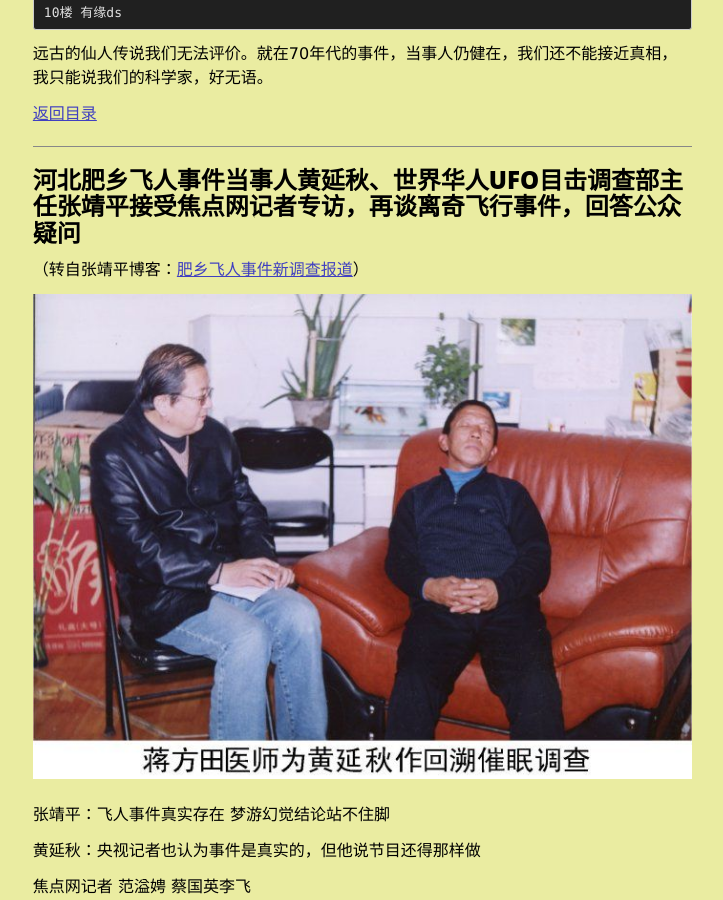
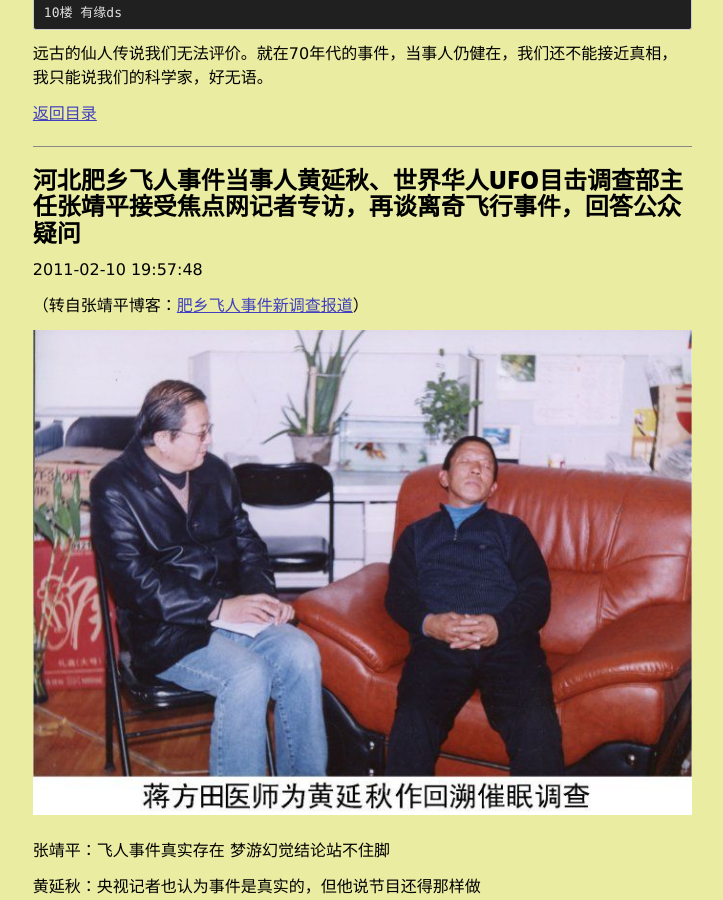
Before and after one commit to cleanli/cleanhome, a Jekyll site: the page built from _posts/2012-10-30-Flying_man_of_Hebei.md, in a window 1280 px wide and 900 px high, scrolled down 40807 px. Shown: the whole window, without its empty margins (163-886 px from the left). Built offline with Jekyll 4.4.1, drawn with Linux system fonts in a browser that asks for light colours.

Commit message:
update feiren

```diff
--- a/_posts/2012-10-30-Flying_man_of_Hebei.md
+++ b/_posts/2012-10-30-Flying_man_of_Hebei.md
@@ -1416,6 +1416,8 @@ header-img: "img/post-bg-01.jpg"
 
 <a id="part04"></a>
 ### 河北肥乡飞人事件当事人黄延秋、世界华人UFO目击调查部主任张靖平接受焦点网记者专访，再谈离奇飞行事件，回答公众疑问
+2011-02-10 19:57:48
+
 （转自张靖平博客：[肥乡飞人事件新调查报道](http://blog.sina.com.cn/s/blog_4ca903250100oix6.html)）
 
 ![图片]({{ site.baseurl }}/images/feiren/j.jpg)<br>
```
